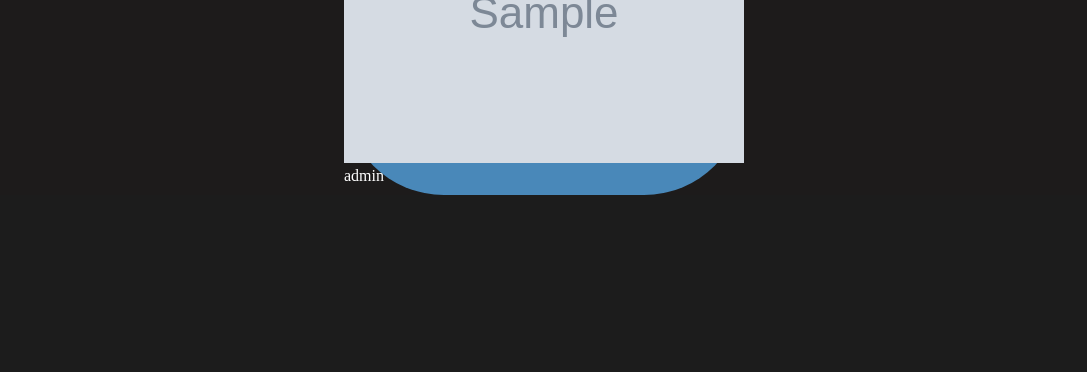
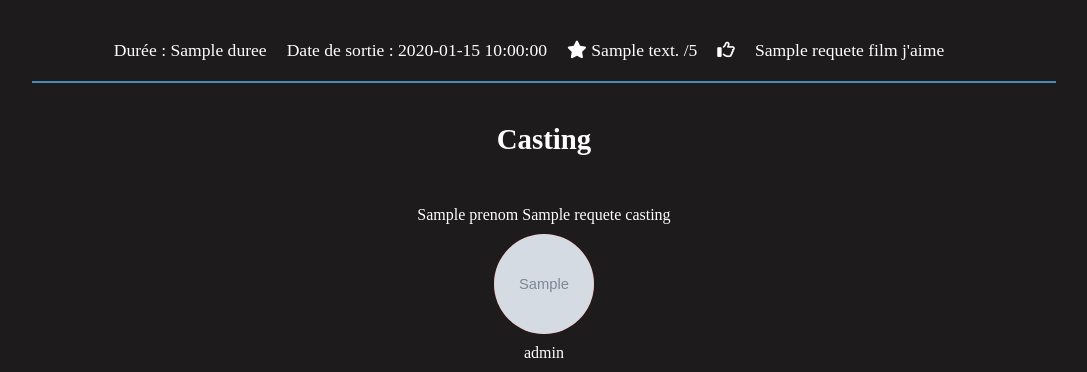
Before and after one commit to mayados/cinema_mvc, a PHP site: template view/detailFilm.php in a window 1280 px wide. Shown: the part 957-1329 px from the top of the page, without its empty margins (96-1183 px from the left). Before the commit the page ends 1152 px from the top, so only its background shows below. Run offline with PHP 8.4, Linux system fonts and the light colour scheme; the template is opened without the code that fills it: most values are stand-ins (such as "Sample title", 1, 10 or a date in 2020); grey boxes marked "Sample" are stand-in pictures.

Commit message:
add differents styles and readapt with the new markups

```diff
--- a/public/css/detailFilm.css
+++ b/public/css/detailFilm.css
@@ -102,31 +119,50 @@ h2{
     padding-right: 30px;
 }
 
+#bar{
+    background-color: rgb(73, 136, 185);
+    width: 80%;
+    height: 2px;
+}
+
 #container-casting{
-    background-color : rgb(73, 136, 185);
-    border-radius: 100px;
-    width: 400px;
+    border-radius: 10px;
+    width: 90%;
     min-height: 10px;
-    display: flex;
-    flex-direction: column;
-    align-items: center;
-    justify-content: flex-start;
-    gap: 10px;
     color: white;
     padding-bottom: 10px;
 }
 
 #container-casting h4{
-    font-size: 1.3rem;
+    font-size: 1.8rem;
     padding-top: 20px;
+    text-align: center;
+    padding-bottom: 50px;
 }
 
-#container-casting ul{
+.casting-members{
+    display: flex;
+    justify-content: space-evenly;
+}
+
+.casting-member{
     display: flex;
     flex-direction: column;
-    gap: 15px;
+    align-items: center;
+    justify-content: center;
+    gap: 10px;
 }
 
-#container-casting li{
-    list-style: none;
+.member-photo{
+    background-color: red;
+    width: 100px;
+    height: 100px;
+    border-radius: 50px;
+    overflow: hidden;
 }
+
+.member-photo img{
+    width: 100%;
+    height: 100%;
+    object-fit: cover;
+}
```
Also changed, not shown: other parts of public/css/detailFilm.css (+23 -6 lines).
